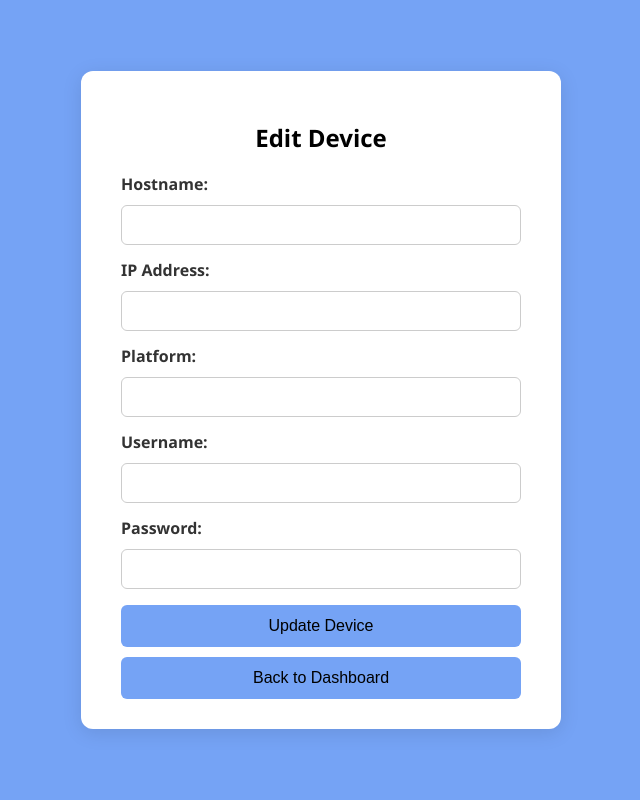
After one commit to KSyed616/AutoNetOps-Intelligent-Network-Automation-Portal-for-Multi-Vendor-day0-day1-Configuration-Management, a FastAPI app: template templates/edit_device.html in a window 1280 px wide. The commit adds this page. Shown: the whole page, without its empty margins (319-959 px from the left). Run offline with FastAPI, Linux system fonts and the light colour scheme; the template is opened without the code that fills it, so the values that code supplies are empty.

```diff
--- a/cml.py
+++ b/cml.py
@@ -42,8 +42,8 @@ def deploy(device: Device):
 
     db_cursor = conn.cursor()
     sql = """
-    INSERT INTO device (hostname, ip_address, platform, username, password)
-    VALUES (%s, %s, %s, %s, %s)
+    INSERT INTO device (hostname, ip_address, platform, netconf_port username, password)
+    VALUES (%s, %s, %s, %s, %s, %s)
     """
     values = (device.hostname,
               device.ip_address,
--- a/main.py
+++ b/main.py
@@ -31,28 +31,67 @@ async def dashboard(request: Request):
     return templates.TemplateResponse("dashboard.html", {"request": request})
 
 
-@app.get("/devices")
-def get_devices():
+@app.get("/devices", response_class=HTMLResponse)
+def get_devices(request: Request):
     devices = get_deployed()
-    return {"Current Onboarded devices": devices}
+    return templates.TemplateResponse("get_device.html",
+                                      {
+                                          "request": request,
+                                          "devices": devices
+                                      })
 
 
-@app.post("/devices/deploy")
-def deploy_device(devices: List[Device]):
-    for device in devices:
-        deploy(device)
+@app.get("/deploy_device", response_class=HTMLResponse)
+def deploy_device_page(request: Request):
+    return templates.TemplateResponse("deploy_device.html", {"request": request})
+
+
+@app.get("/edit_device", response_class=HTMLResponse)
+def deploy_device_page(request: Request):
+    return templates.TemplateResponse("edit_device.html", {"request": request})
+
+
+@app.post("/devices/deploy", response_class=HTMLResponse)
+def deploy_device(hostname: str = Form(...),
+                  ip_address: str = Form(...),
+                  platform: str = Form(...),
+                  username: str = Form(...),
+                  password: str = Form(...)
+                  ):
+    device = Device(
+        hostname=hostname,
+        ip_address=ip_address,
+        platform=platform,
+        username=username,
+        password=password
+    )
+    deploy(device)
+
     return {"Device Deployed"}
 
 
 @app.put("/devices/deploy/{device_id}")
 def edit_device(
-        device_id: int = Path(...),
-        device: Device = None
+        device_id: int,
+        hostname: str = Form(...),
+        ip_address: str = Form(...),
+        platform: str = Form(...),
+        username: str = Form(...),
+        password: str = Form(...)
 ):
+    device = Device(
+        hostname=hostname,
+        ip_address=ip_address,
+        platform=platform,
+        username=username,
+        password=password
+    )
+
     edit_onboard(device_id, device)
     return {"Deployed Device Edited"}
 
 
 if __name__ == "__main__":
     import uvicorn
+
     uvicorn.run("main:app", host="127.0.0.1", port=8001, reload=True)
--- a/static/style.css
+++ b/static/style.css
@@ -42,3 +42,55 @@ body {
 body {
     background-color: #75a3f5;
 }
+
+label {
+    display: block;
+    text-align: left;
+    margin: 8px 0 4px;
+    font-weight: bold;
+    color: #333;
+}
+
+input[type="text"],
+input[type="password"],
+input[type="number"] {
+    width: 100%;
+    padding: 10px;
+    margin: 6px 0;
+    border: 1px solid #ccc;
+    border-radius: 6px;
+    font-size: 16px;
+    box-sizing: border-box;
+}
+
+button {
+    width: 100%;
+    padding: 12px;
+    background-color: #75a3f5;
+    border: none;
+    color: black;
+    font-size: 16px;
+    border-radius: 6px;
+    cursor: pointer;
+    margin-top: 10px;
+}
+
+button:hover {
+    background-color: #4a7be0;
+    color: white;
+}
+
+ul {
+    list-style-type: none;
+    padding: 0;
+}
+
+ul li {
+    background-color: #eee;
+    margin: 8px 0;
+    padding: 10px;
+    border-radius: 6px;
+    text-align: left;
+    color: #333;
+    font-weight: bold;
+}
--- /dev/null
+++ b/templates/edit_device.html
@@ -0,0 +1,32 @@
+<!DOCTYPE html>
+<html lang="en">
+<head>
+  <meta charset="UTF-8" />
+  <title>Edit Device</title>
+  <link rel="stylesheet" href="/static/style.css" />
+</head>
+<body>
+  <div class="container">
+    <h2>Edit Device</h2>
+    <form action="/devices/deploy/{{ device_id }}" method="post">
+      <label>Hostname:</label>
+      <input type="text" name="hostname" required />
+
+      <label>IP Address:</label>
+      <input type="text" name="ip_address" required />
+
+      <label>Platform:</label>
+      <input type="text" name="platform" required />
+
+      <label>Username:</label>
+      <input type="text" name="username" required />
+
+      <label>Password:</label>
+      <input type="password" name="password" required />
+
+      <button type="submit">Update Device</button>
+    </form>
+    <a href="/dashboard"><button>Back to Dashboard</button></a>
+  </div>
+</body>
+</html>
```
Also changed, not shown: templates/dashboard.html (+12 -4 lines), templates/deploy_device.html (added, +32 -0 lines), templates/devices.html (added, +17 -0 lines).
